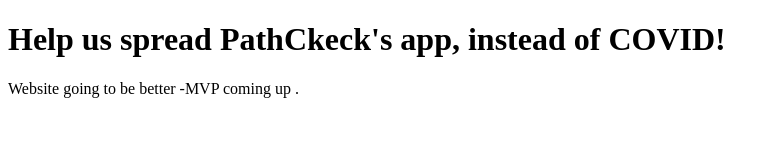
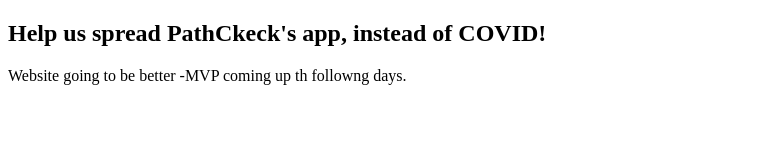
Before and after one commit to henriklein/spreadmymessage, a plain HTML site: page index.html in a window 1280 px wide. Shown: the whole page, without its empty margins (0-778 px from the left). Drawn offline with Linux system fonts and the light colour scheme.

Commit message:
Update index.html

```diff
--- a/index.html
+++ b/index.html
@@ -4,8 +4,7 @@
         <title>SpreadIt!</title>
     </head>
     <body>
-        <h1>Help us spread PathCkeck's app, instead of COVID!</h1>
-
-		<p>Website going to be better -MVP coming up .</p>
+        <h2>Help us spread PathCkeck's app, instead of COVID!</h2>
+		<p>Website going to be better -MVP coming up th followng days.</p>
     </body>
 </html>
```
